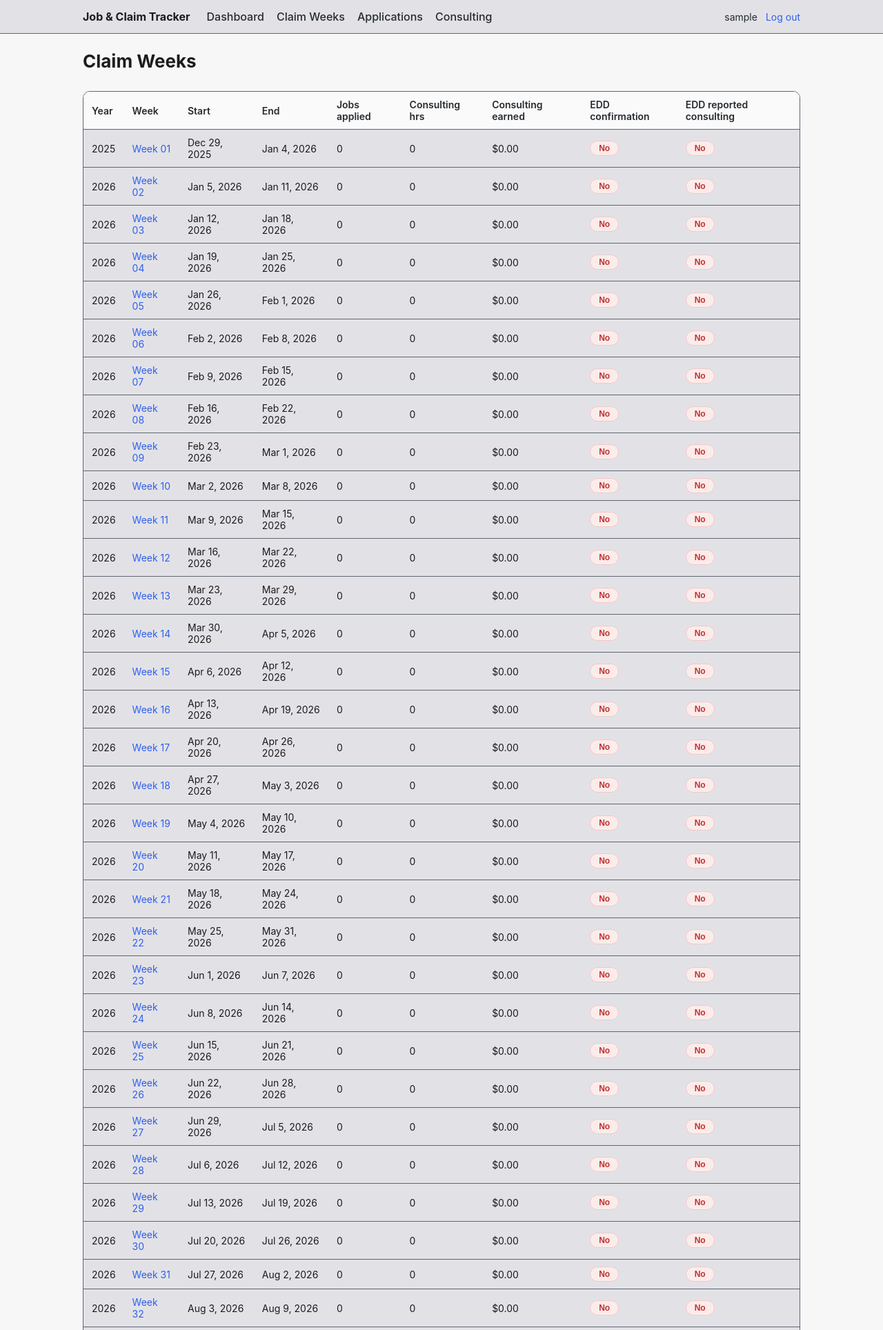
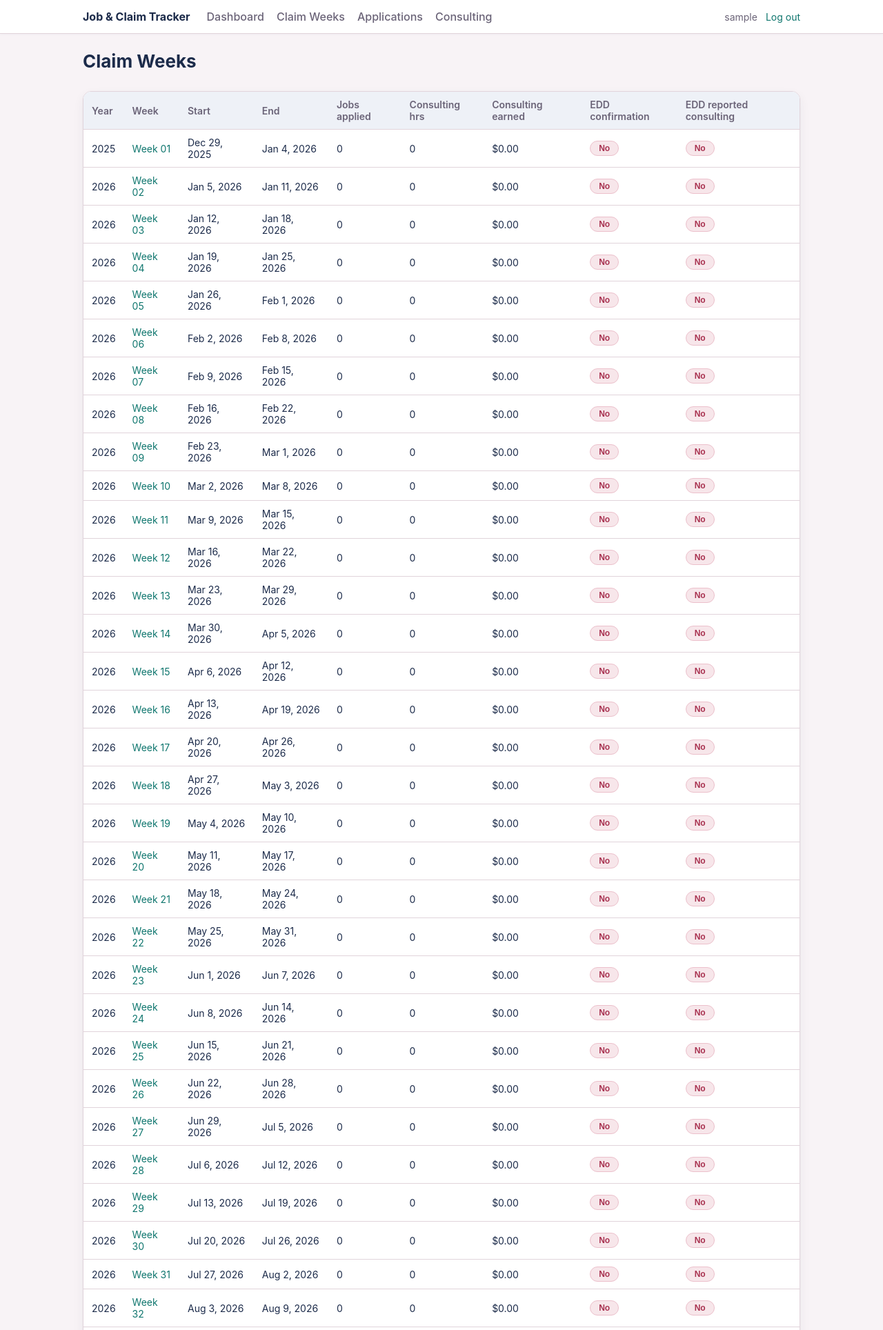
Before and after one commit to jtbrisson/jobtracker, a Flask app: page /weeks/ in a window 1280 px wide. Shown: the top 1928 px of the page at 69% size. Run offline with Flask 3, Linux system fonts and the light colour scheme; the visitor is signed in with stand-in values (Sample User, id 1); data comes from the database, SQL or seed files in the repository; data that the repository does not hold is empty.

Commit message:
Redesign palette around navy, teal, and mauve
Reworks the color tokens into a coordinated palette (navy text,
teal accent, mauve-tinted background/borders) and adds soft
shadows to cards, forms, and tables for depth instead of relying
on borders alone.

```diff
--- a/app/static/css/style.css
+++ b/app/static/css/style.css
@@ -1,14 +1,15 @@
 :root {
-  --bg: #f7f7f8;
-  --surface: #e2e2e6;
-  --border: #5e6572;
-  --text: #1c1c1f;
-  --muted: #262b31;
-  --accent: #2f5fed;
-  --accent-hover: #2447c4;
-  --green: #1a8a4a;
-  --red: #c4302b;
-  --radius: 10px;
+  --bg: #f8f3f6;
+  --surface: #ffffff;
+  --border: #e1d4db;
+  --text: #1c2b4a;
+  --muted: #6b6478;
+  --accent: #0f766e;
+  --accent-hover: #0b5c56;
+  --green: #227a4c;
+  --red: #a83250;
+  --radius: 12px;
+  --shadow: 0 1px 2px rgba(28, 43, 74, 0.05), 0 6px 16px rgba(28, 43, 74, 0.06);
 }
 
 * { box-sizing: border-box; }
@@ -28,6 +29,7 @@ a:hover { text-decoration: underline; }
 .topbar {
   background: var(--surface);
   border-bottom: 1px solid var(--border);
+  box-shadow: 0 1px 3px rgba(28, 43, 74, 0.04);
 }
 .topbar-inner {
   max-width: 1080px;
@@ -40,7 +42,7 @@ a:hover { text-decoration: underline; }
 .brand { font-weight: 700; color: var(--text); }
 .nav { display: flex; gap: 18px; flex: 1; }
 .nav a { color: var(--muted); font-weight: 500; }
-.nav a:hover { color: var(--text); }
+.nav a:hover { color: var(--accent); }
 .user { display: flex; align-items: center; gap: 12px; color: var(--muted); font-size: 14px; }
 
 h1 { font-size: 26px; margin: 0 0 16px; }
@@ -58,27 +60,28 @@ h2 { font-size: 18px; margin: 28px 0 10px; }
   background: var(--surface);
   border: 1px solid var(--border);
   border-radius: var(--radius);
+  box-shadow: var(--shadow);
   padding: 18px;
 }
 .card h3 { margin: 0 0 8px; font-size: 13px; text-transform: uppercase; letter-spacing: .04em; color: var(--muted); }
-.card .big { font-size: 28px; font-weight: 700; margin: 0; }
+.card .big { font-size: 28px; font-weight: 700; margin: 0; color: var(--text); }
 
 .grid-2 { display: grid; grid-template-columns: 1fr 1fr; gap: 32px; }
 @media (max-width: 860px) { .grid-2 { grid-template-columns: 1fr; } }
 
-.table-wrapper { display: block; width: 100%; max-height: calc(100vh - 200px); overflow-y: auto; border: 1px solid var(--border); border-radius: var(--radius); }
+.table-wrapper { display: block; width: 100%; max-height: calc(100vh - 200px); overflow-y: auto; border: 1px solid var(--border); border-radius: var(--radius); box-shadow: var(--shadow); }
 .table { width: 100%; border-collapse: collapse; background: var(--surface); }
-.table thead { position: sticky; top: 0; background: #fafafa; z-index: 10; }
+.table thead { position: sticky; top: 0; background: #eef1f7; z-index: 10; }
 .table th, .table td { text-align: left; padding: 10px 12px; border-bottom: 1px solid var(--border); font-size: 14px; }
 .table th { font-weight: 600; color: var(--muted); }
 .table tr:last-child td { border-bottom: none; }
 
-.badge { display: inline-block; padding: 2px 8px; border-radius: 999px; background: #eef1ff; color: var(--accent); font-size: 12px; font-weight: 600; }
+.badge { display: inline-block; padding: 2px 8px; border-radius: 999px; background: #e1f2f0; color: var(--accent); font-size: 12px; font-weight: 600; }
 
-.toggle { border: 1px solid var(--border); border-radius: 999px; padding: 3px 12px; font-size: 12px; font-weight: 600; cursor: pointer; background: #f0f0f2; color: var(--muted); }
-.toggle.on { background: #e6f6ec; color: var(--green); border-color: #bfe6cc; }
-.toggle.off { background: #fbeceb; color: var(--red); border-color: #f2c9c6; }
-.toggle.na { background: #f0f0f2; color: var(--muted); border-color: var(--border); }
+.toggle { border: 1px solid var(--border); border-radius: 999px; padding: 3px 12px; font-size: 12px; font-weight: 600; cursor: pointer; background: #f2eef1; color: var(--muted); }
+.toggle.on { background: #e4f4ea; color: var(--green); border-color: #b7e0c5; }
+.toggle.off { background: #f7e6ea; color: var(--red); border-color: #ecc0cb; }
+.toggle.na { background: #f2eef1; color: var(--muted); border-color: var(--border); }
 
 .btn {
   display: inline-block;
@@ -98,7 +101,7 @@ h2 { font-size: 18px; margin: 28px 0 10px; }
 .link-btn { background: none; border: none; color: var(--red); cursor: pointer; padding: 0; font: inherit; }
 .link-btn:hover { text-decoration: underline; }
 
-.form { max-width: 640px; background: var(--surface); border: 1px solid var(--border); border-radius: var(--radius); padding: 24px; }
+.form { max-width: 640px; background: var(--surface); border: 1px solid var(--border); border-radius: var(--radius); box-shadow: var(--shadow); padding: 24px; }
 .field { margin-bottom: 16px; }
 .field label { display: block; font-weight: 600; margin-bottom: 6px; font-size: 14px; }
 .field input[type=text], .field input[type=date], .field input[type=number],
@@ -116,8 +119,8 @@ h2 { font-size: 18px; margin: 28px 0 10px; }
 
 .flashes { margin-bottom: 20px; }
 .flash { padding: 10px 14px; border-radius: 8px; margin-bottom: 8px; font-size: 14px; }
-.flash-success { background: #e6f6ec; color: var(--green); }
-.flash-error { background: #fbeceb; color: var(--red); }
+.flash-success { background: #e4f4ea; color: var(--green); }
+.flash-error { background: #f7e6ea; color: var(--red); }
 
 .login-card {
   max-width: 420px;
@@ -126,6 +129,7 @@ h2 { font-size: 18px; margin: 28px 0 10px; }
   background: var(--surface);
   border: 1px solid var(--border);
   border-radius: var(--radius);
+  box-shadow: var(--shadow);
   padding: 40px 28px;
 }
 .login-card p { color: var(--muted); }
```
